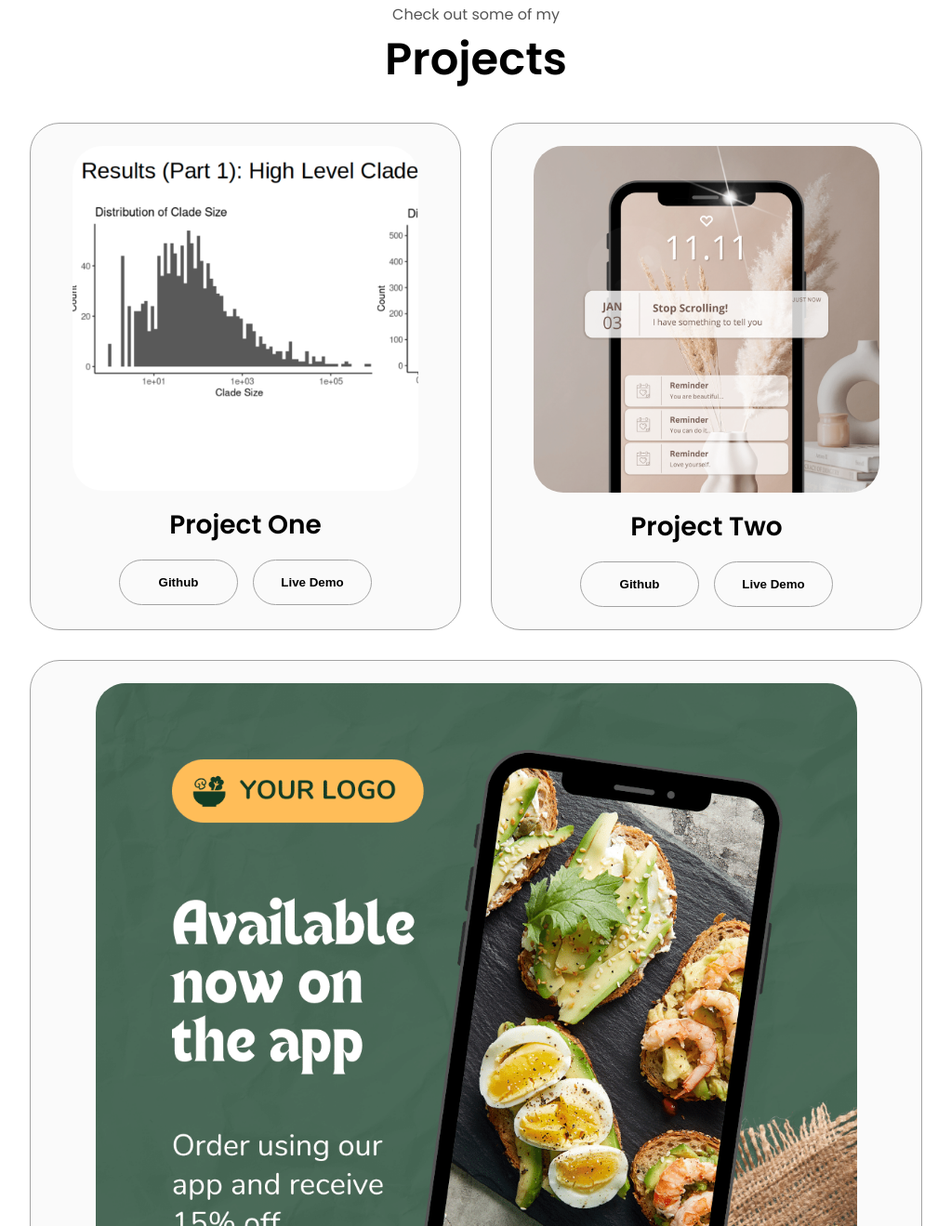
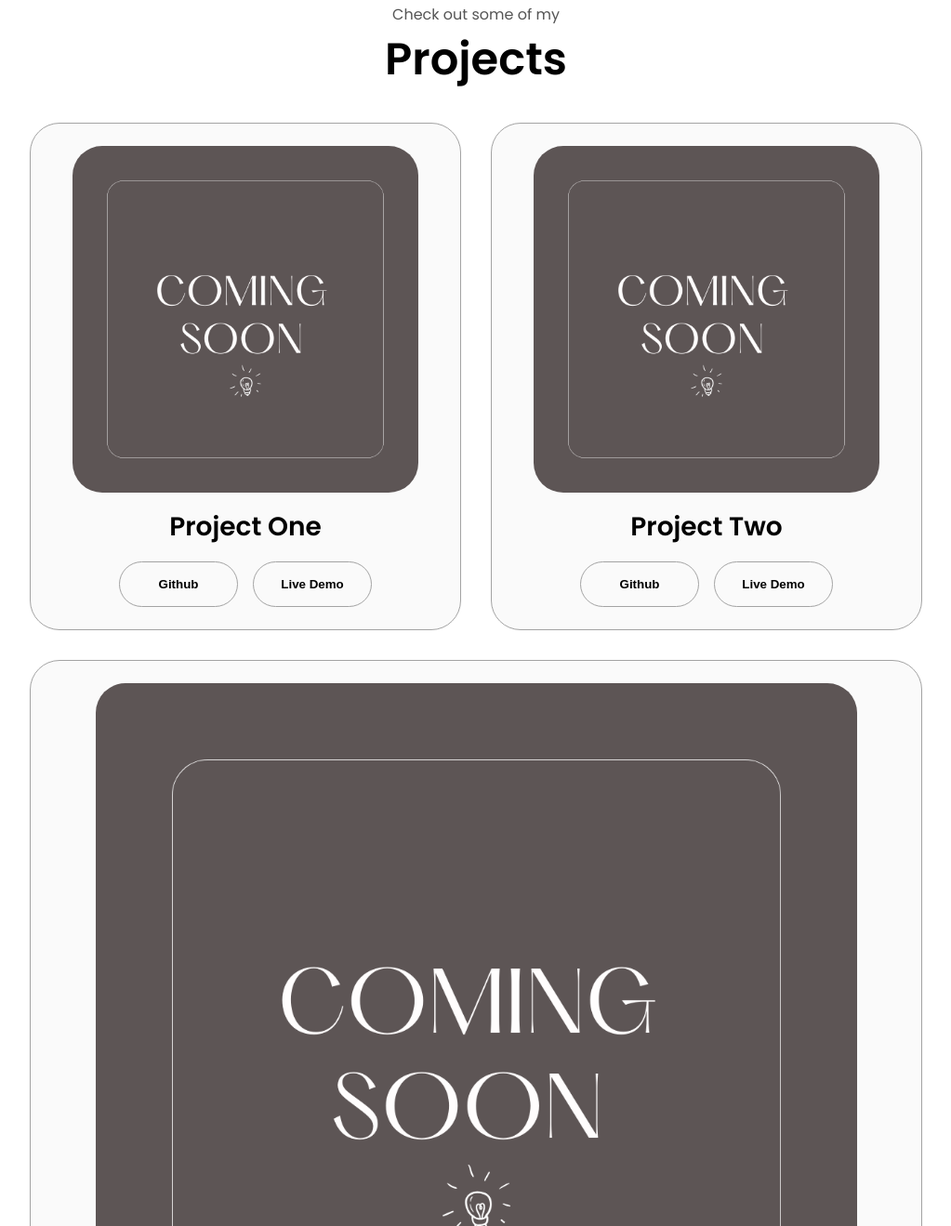
Before and after one commit to ronnie-cv/ronnie_portfolio, a plain HTML site: page index.html in a window 1280 px wide. Shown: the part 2461-3780 px from the top of the page at 93% size, without its empty margins (128-1151 px from the left). Drawn offline with Linux system fonts and the light colour scheme.

Commit message:
some more changes

```diff
--- a/index.html
+++ b/index.html
@@ -273,7 +273,7 @@
           <div class="details-container color-container">
             <div class="article-container">
               <img
-                src="./assets/labpres_square.png"
+                src="./assets/comingsoondark.png"
                 alt="Project 1"
                 class="project-img"
               />
@@ -297,7 +297,7 @@
           <div class="details-container color-container">
             <div class="article-container">
               <img
-                src="./assets/project-2.png"
+                src="./assets/comingsoondark.png"
                 alt="Project 2"
                 class="project-img"
               />
@@ -321,7 +321,7 @@
           <div class="details-container color-container">
             <div class="article-container">
               <img
-                src="./assets/project-3.png"
+                src="./assets/comingsoondark.png"
                 alt="Project 3"
                 class="project-img"
               />
--- a/style.css
+++ b/style.css
@@ -218,8 +218,8 @@ section {
 
 .section__pic-container {
   display: flex;
-  height: 400px;
-  width: 400px;
+  height: 600px;
+  width: 600px;
   margin: auto 0;
 }
 
```
Also changed, not shown: assets/about-pic.png (deleted), assets/comingsoon.png (added), assets/comingsoondark.png (added), assets/labpres_square.png (deleted), assets/project-1.png (deleted), assets/project-2.png (deleted), assets/project-3.png (deleted), assets/ronniechamps.JPEG (deleted).
